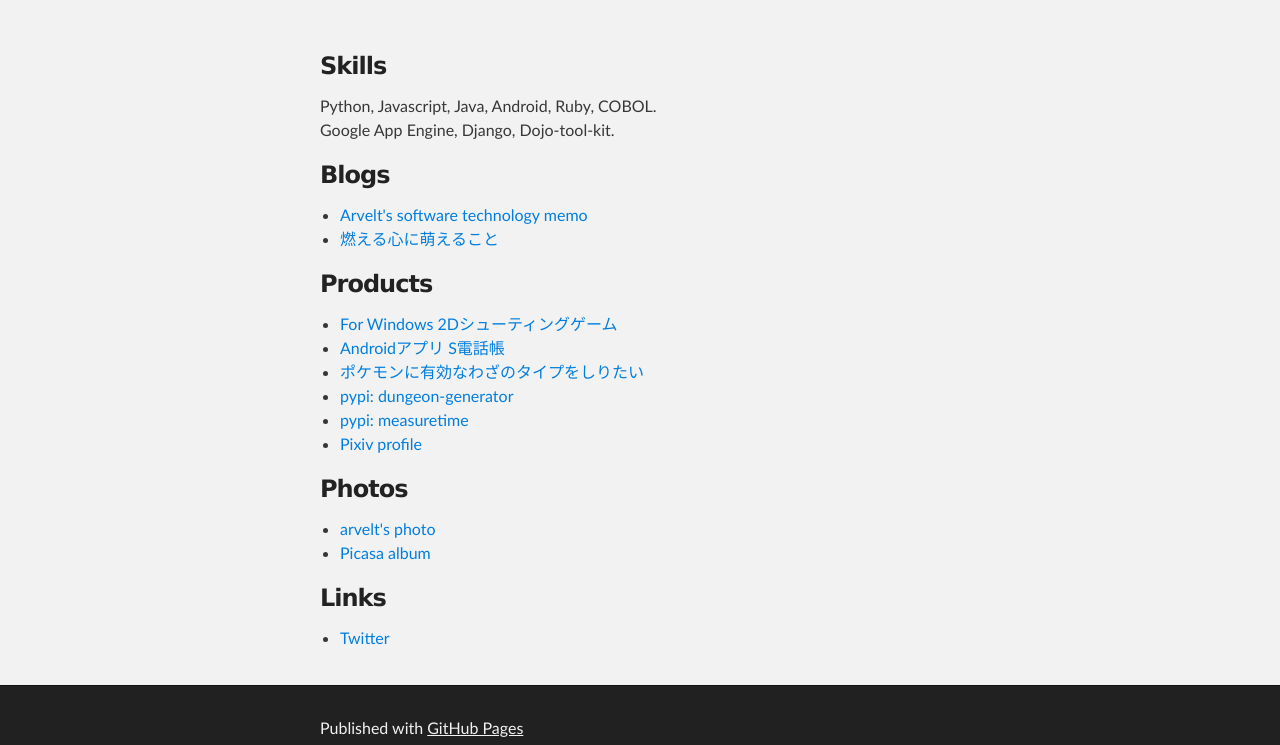
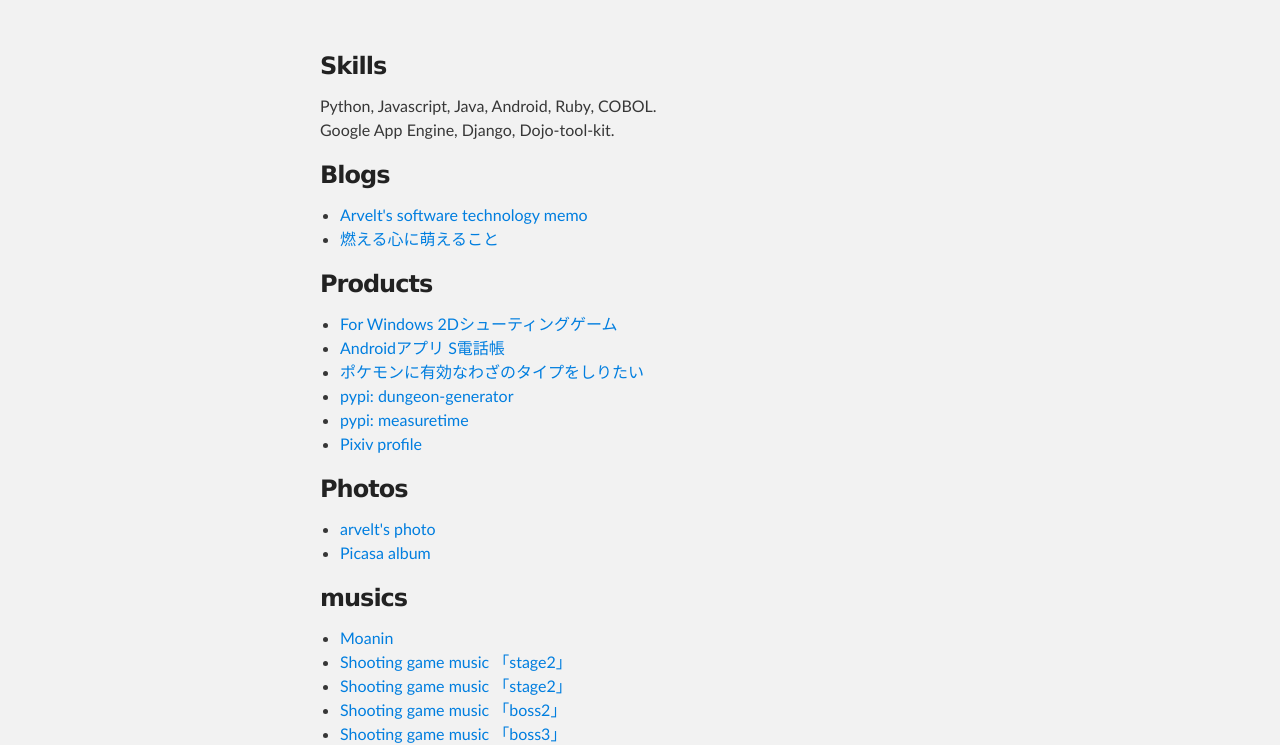
Before and after one commit to arvelt/arvelt.github.io, a plain HTML site: page index.html in a window 1280 px wide. Shown: the part 212-957 px from the top of the page. Drawn offline with Linux system fonts and the light colour scheme.

Commit message:
add musics

```diff
--- a/index.html
+++ b/index.html
@@ -62,6 +62,17 @@
 </ul>
 
 <h3>
+<a id="musics" class="anchor" href="#musics" aria-hidden="true"><span aria-hidden="true" class="octicon octicon-link"></span></a>musics</h3>
+
+<ul>
+<li><a href="https://soundcloud.com/arvelt/moanin">Moanin</a></li>
+<li><a href="https://soundcloud.com/arvelt/shooting-stage2">Shooting game music 「stage2」</a></li>
+<li><a href="https://soundcloud.com/arvelt/shooting-stage3">Shooting game music 「stage2」</a></li>
+<li><a href="https://soundcloud.com/arvelt/shooting-boss2">Shooting game music 「boss2」</a></li>
+<li><a href="https://soundcloud.com/arvelt/shooting-boss3">Shooting game music 「boss3」</a></li>
+</ul>
+
+<h3>
 <a id="links" class="anchor" href="#links" aria-hidden="true"><span aria-hidden="true" class="octicon octicon-link"></span></a>Links</h3>
 
 <ul>
```
